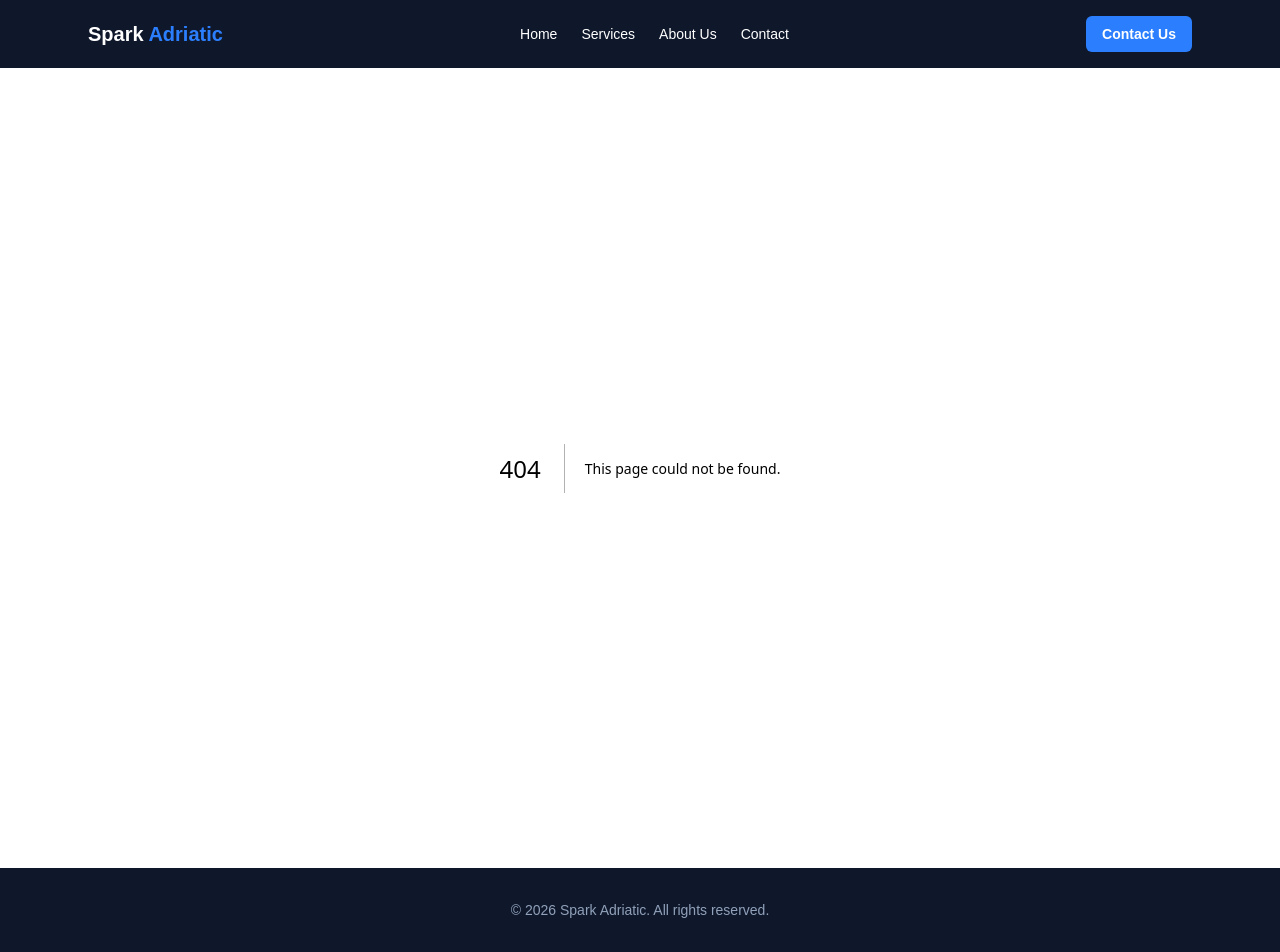
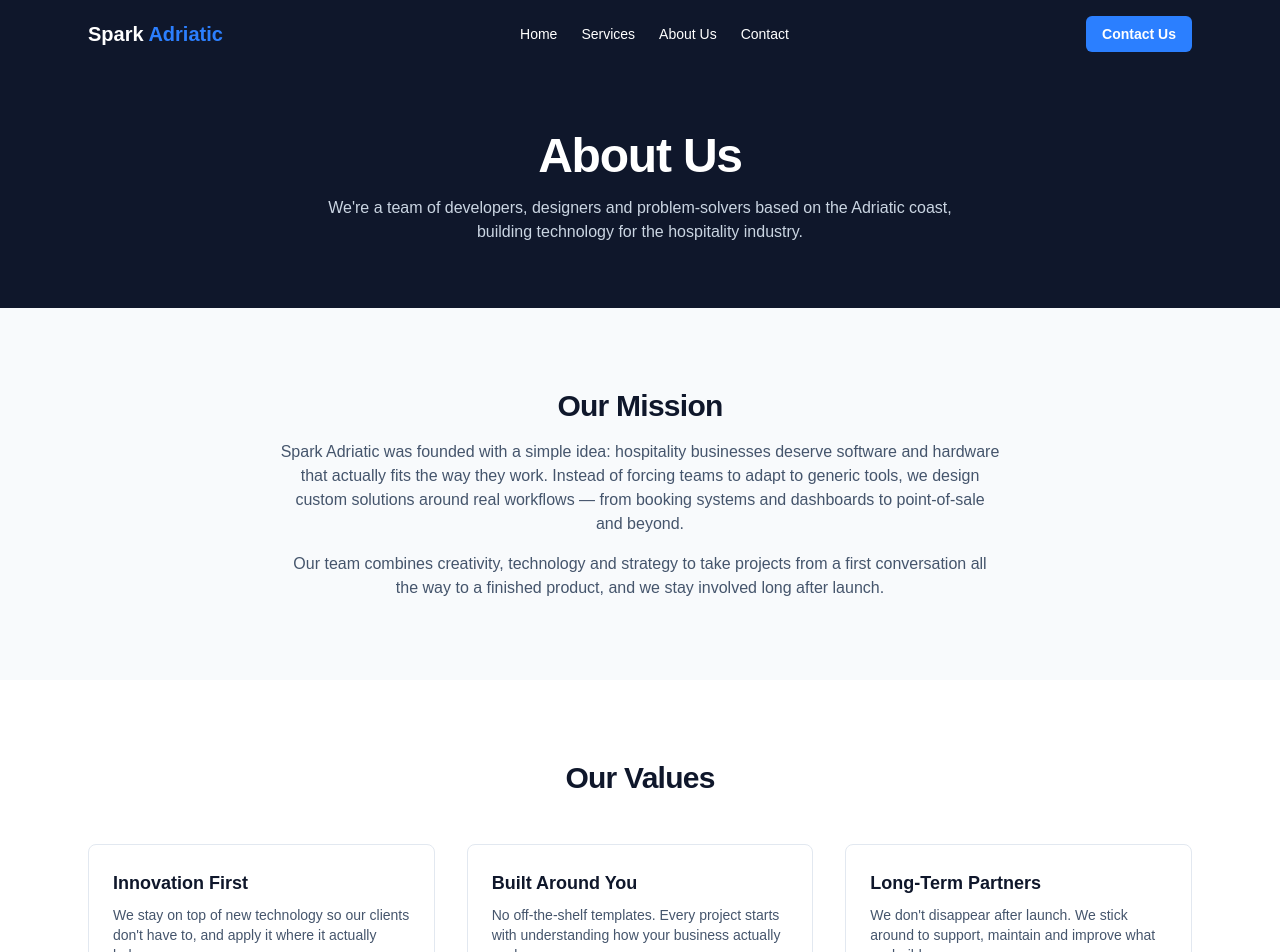
Before and after one commit to giancarlomari22/Sparkic, a Next.js app: page /about in a window 1280 px wide. Before the commit this address had no page. Shown: the top 952 px of the page. Built offline with nearby package versions, Linux system fonts and the light colour scheme.

Commit message:
add mission heading, fix grid on about page

```diff
--- /dev/null
+++ b/src/app/about/page.tsx
@@ -0,0 +1,42 @@
+import type { Metadata } from "next";
+import { PageHeader } from "@/components/page-header";
+import { ValuesSection } from "@/components/values-section";
+
+export const metadata: Metadata = {
+  title: "About Us | Spark Adriatic",
+  description:
+    "Learn more about Spark Adriatic and the team behind it.",
+};
+
+export default function AboutPage() {
+  return (
+    <>
+      <PageHeader
+        title="About Us"
+        description="We're a team of developers, designers and problem-solvers based on the Adriatic coast, building technology for the hospitality industry."
+      />
+
+      <section className="bg-slate-50">
+        <div className="mx-auto max-w-3xl px-6 py-20 text-center text-slate-600">
+          <h2 className="text-3xl font-bold tracking-tight text-slate-900">
+            Our Mission
+          </h2>
+          <p className="mt-4">
+            Spark Adriatic was founded with a simple idea: hospitality
+            businesses deserve software and hardware that actually fits the
+            way they work. Instead of forcing teams to adapt to generic
+            tools, we design custom solutions around real workflows — from
+            booking systems and dashboards to point-of-sale and beyond.
+          </p>
+          <p className="mt-4">
+            Our team combines creativity, technology and strategy to take
+            projects from a first conversation all the way to a finished
+            product, and we stay involved long after launch.
+          </p>
+        </div>
+      </section>
+
+      <ValuesSection />
+    </>
+  );
+}
--- a/src/components/about-section.tsx
+++ b/src/components/about-section.tsx
@@ -1,3 +1,5 @@
+import Link from "next/link";
+
 export function AboutSection() {
   return (
     <section className="bg-slate-50">
@@ -8,11 +10,15 @@ export function AboutSection() {
           </h2>
           <p className="mt-4 text-slate-600">
             We&apos;re a team of developers, designers and problem-solvers
-            based on the Adriatic coast. We focus on bringing innovation to
-            the hospitality industry through technology — from custom
-            dashboards and booking tools to point-of-sale systems and
-            everything in between.
+            based on the Adriatic coast, focused on bringing innovation to
+            the hospitality industry through technology.
           </p>
+          <Link
+            href="/about"
+            className="mt-4 inline-block font-semibold text-blue-500 hover:text-blue-600"
+          >
+            Learn more about us →
+          </Link>
         </div>
 
         <div className="aspect-video w-full rounded-lg bg-slate-200" />
--- /dev/null
+++ b/src/components/page-header.tsx
@@ -0,0 +1,21 @@
+type PageHeaderProps = {
+  title: string;
+  description?: string;
+};
+
+export function PageHeader({ title, description }: PageHeaderProps) {
+  return (
+    <section className="bg-slate-900 text-white">
+      <div className="mx-auto max-w-6xl px-6 py-16 text-center">
+        <h1 className="text-3xl font-bold tracking-tight sm:text-5xl">
+          {title}
+        </h1>
+        {description && (
+          <p className="mx-auto mt-4 max-w-2xl text-slate-300">
+            {description}
+          </p>
+        )}
+      </div>
+    </section>
+  );
+}
--- /dev/null
+++ b/src/components/values-section.tsx
@@ -0,0 +1,43 @@
+const values = [
+  {
+    title: "Innovation First",
+    description:
+      "We stay on top of new technology so our clients don't have to, and apply it where it actually helps.",
+  },
+  {
+    title: "Built Around You",
+    description:
+      "No off-the-shelf templates. Every project starts with understanding how your business actually works.",
+  },
+  {
+    title: "Long-Term Partners",
+    description:
+      "We don't disappear after launch. We stick around to support, maintain and improve what we build.",
+  },
+];
+
+export function ValuesSection() {
+  return (
+    <section className="bg-white">
+      <div className="mx-auto max-w-6xl px-6 py-20">
+        <h2 className="text-center text-3xl font-bold tracking-tight text-slate-900">
+          Our Values
+        </h2>
+
+        <div className="mt-12 grid grid-cols-1 gap-8 md:grid-cols-3">
+          {values.map((value) => (
+            <div
+              key={value.title}
+              className="rounded-lg border border-slate-200 p-6"
+            >
+              <h3 className="text-lg font-semibold text-slate-900">
+                {value.title}
+              </h3>
+              <p className="mt-2 text-sm text-slate-600">{value.description}</p>
+            </div>
+          ))}
+        </div>
+      </div>
+    </section>
+  );
+}
```
